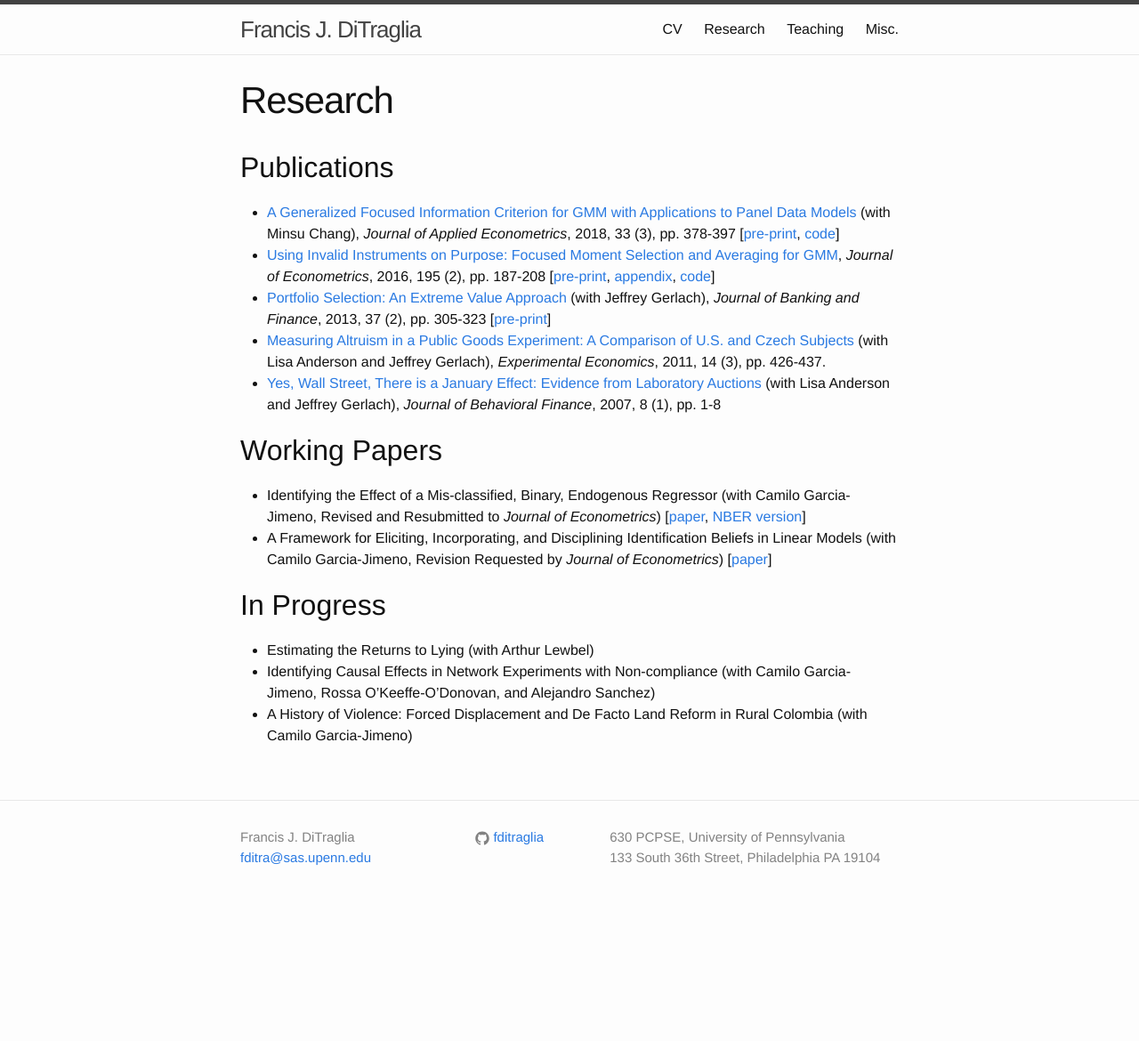
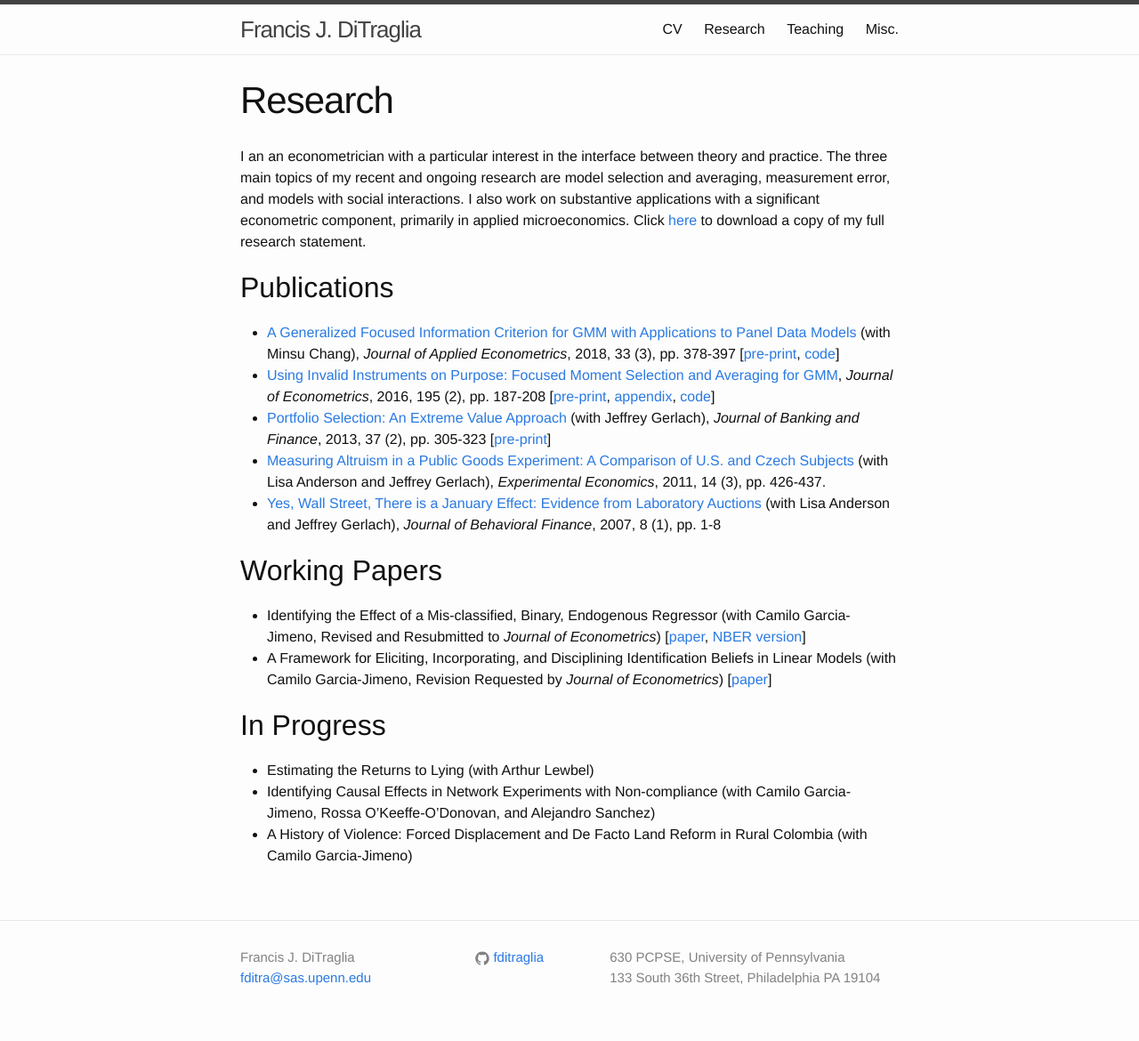
Before and after one commit to fditraglia/fditraglia.github.io, a Jekyll site: the page built from research.md, in a window 1280 px wide. Shown: the whole page at 89% size. Built offline with Jekyll 4.4.1, drawn with Linux system fonts in a browser that asks for light colours; before the commit the page ends 1035 px from its top, so only the background shows below that.

Commit message:
add brief research statement and link to full version

```diff
--- a/research.md
+++ b/research.md
@@ -3,6 +3,9 @@ layout: page
 title: Research
 permalink: /research/
 ---
+I an an econometrician with a particular interest in the interface between theory and practice. The three main topics of my recent and ongoing research are model selection and averaging, measurement error, and models with social interactions. I also work on substantive applications with a significant econometric component, primarily in applied microeconomics.
+Click [here](https://github.com/fditraglia.com/fditraglia-research/raw/master/DiTraglia-research-statement.pdf) to download a copy of my full research statement.
+
 ## Publications
 
 - [A Generalized Focused Information Criterion for GMM with Applications to Panel Data Models](https://onlinelibrary.wiley.com/doi/10.1002/jae.2614) (with Minsu Chang), *Journal of Applied Econometrics*, 2018, 33 (3), pp. 378-397 [[pre-print](http://ditraglia.com/pdf/GFIC_paper.pdf), [code](https://github.com/fditraglia/gfic)]
```
